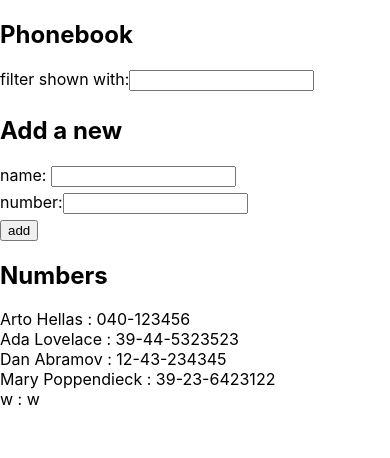
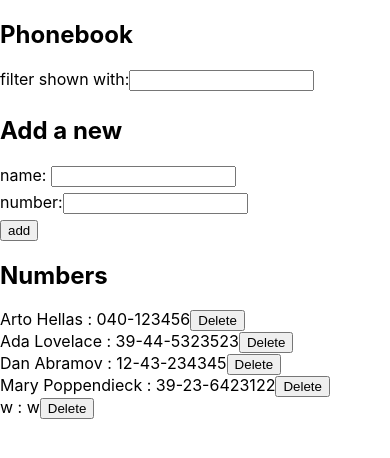
Before and after one commit to LiliyaSm/Fullstackopen2020, a React (Create React App) app in the folder part2/phonebook/: page / in a window 390 px wide. Shown: the top 458 px of the page. Built offline with nearby package versions, Linux system fonts and the light colour scheme; data requests are answered from the project's data file.

Commit message:
2.17: Phonebook step9

```diff
--- a/part2/phonebook/src/components/App.js
+++ b/part2/phonebook/src/components/App.js
@@ -42,6 +42,16 @@ const App = () => {
         }
     };
 
+    const handleDeleteNameof = (personId) => {
+        const person = persons.find((person) => person.id === personId);
+        if (window.confirm(`Do you really want to delete ${person.name}?`)) {
+            numbersService.del(personId).then(() => {
+                //  filter used to not modify the original array
+                setPersons(persons.filter((person) => person.id !== personId));
+            });
+        }
+    };
+
     const handleNewName = (event) => {
         setNewName(event.target.value);
     };
@@ -66,7 +76,10 @@ const App = () => {
                 handleNewNumber={handleNewNumber}
             />
             <h2>Numbers</h2>
-            <Persons personsToShow={personsToShow} />
+            <Persons
+                personsToShow={personsToShow}
+                handleDeleteNameof={handleDeleteNameof}
+            />
         </div>
     );
 };
--- a/part2/phonebook/src/components/Persons.js
+++ b/part2/phonebook/src/components/Persons.js
@@ -1,19 +1,24 @@
 import React from "react";
 
 
-const Person = ({ person }) => {
+const Person = ({ person, handleDeleteName }) => {
     return (
         <div>
             {person.name} : {person.number}
+            <button onClick={handleDeleteName}>Delete</button>
         </div>
     );
 };
 
-const Persons = ({ personsToShow }) => {
+const Persons = ({ personsToShow, handleDeleteNameof }) => {
     return (
         <div>
             {personsToShow.map((person) => (
-                <Person key={person.name} person={person} />
+                <Person
+                    key={person.name}
+                    person={person}
+                    handleDeleteName={()=>handleDeleteNameof(person.id)}
+                />
             ))}
         </div>
     );
--- a/part2/phonebook/src/services/numbers.js
+++ b/part2/phonebook/src/services/numbers.js
@@ -16,8 +16,14 @@ const update = (id, newObject) => {
     return request.then((response) => response.data);
 };
 
+const del = (id) => {
+    const request = axios.delete(`${baseUrl}/${id}`);
+    return request.then((response) => response.data);
+};
+
 export default {
     getAll,
     create,
     update,
+    del
 };
```
